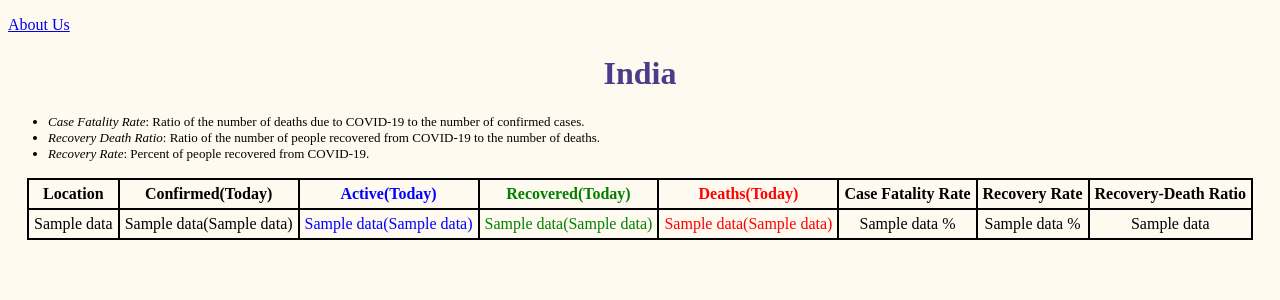
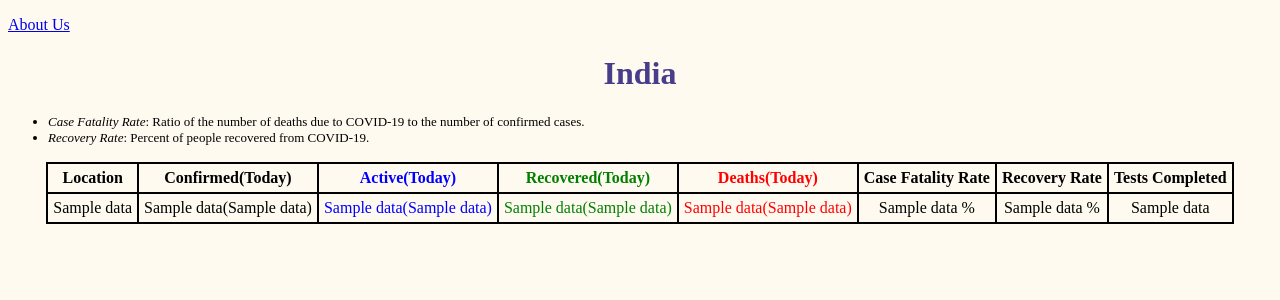
Before and after one commit to anonshubh/covid19-india, a Django app: template templates/index.html in a window 1280 px wide. Shown: the top 300 px of the page. Run offline with Django 3.2, Linux system fonts and the light colour scheme; the template is opened without the code that fills it: most values are stand-ins (such as "Sample title", 1, 10 or a date in 2020).

Commit message:
Update index.html

```diff
--- a/templates/index.html
+++ b/templates/index.html
@@ -1,13 +1,17 @@
-{% extends 'base.html' %}
-
-{% block content %}
+{% load static %}
+<!DOCTYPE html>
+<html lang="en">
+    <head>
+        <meta charset="UTF-8">
+        <meta name="viewport" content="width=device-width, initial-scale=1.0">
+        <title>India's fight against COVID-19</title>
+        <link rel="stylesheet" type="text/css" href="{% static 'css/style.css' %}">
+    </head>
+    <body>
         <p><a href="{% url 'about' %}">About Us</a></p>
         <h1>India</h1>
         <ul>
-    <li class='small'><em>Case Fatality Rate</em>: Ratio of the number of deaths due to COVID-19 to the number of
-        confirmed cases.</li>
-    <li class='small'><em>Recovery Death Ratio</em>: Ratio of the number of people recovered from COVID-19 to the number
-        of deaths.</li>
+            <li class='small'><em>Case Fatality Rate</em>: Ratio of the number of deaths due to COVID-19 to the number of confirmed cases.</li>
             <li class='small'><em>Recovery Rate</em>: Percent of people recovered from COVID-19.</li>
         </ul>
         <table>
@@ -19,22 +23,22 @@
                 <th class='death'>Deaths(Today)</th>
                 <th>Case Fatality Rate</th>
                 <th>Recovery Rate</th>
-        <th>Recovery-Death Ratio</th>
+                <th>Tests Completed</th>
             </thead>
             <tbody>
             {% for data in combined %}
                 {% for i,j,k,l,m,n,o,p,q,r,s,t in data %}
-        <td class="{% if i == 'INDIA' %}india{% endif %}">{{i}}</td>
-        <td class="{% if i == 'INDIA' %}india{% endif %}">{{j}}({{k}})</td>
+                    <td class="{% if i == 'INDIA' %}india{% endif %}" >{{i}}</td>
+                    <td class="{% if i == 'INDIA' %}india{% endif %}" >{{j}}({{k}})</td>
                     <td class="active {% if i == 'INDIA' %}india{% endif %}">{{l}}({{m}})</td>
                     <td class="recovered {% if i == 'INDIA' %}india{% endif %}">{{n}}({{o}})</td>
                     <td class="death {% if i == 'INDIA' %}india{% endif %}">{{p}}({{q}})</td>
                     <td class="{% if i == 'INDIA' %}india{% endif %}">{{r}} %</td>
-        <td class="{% if i == 'INDIA' %}india{% endif %}">{{s}}
-            {% if s != 'No Recoveries Yet' and s != 'No cases confirmed' %}%{% endif %}</td>
+                    <td class="{% if i == 'INDIA' %}india{% endif %}">{{s}} {% if s != 'No Recoveries Yet' and s != 'No cases confirmed' %}%{% endif %}</td>
                     <td class="{% if i == 'INDIA' %}india{% endif %}">{{t}}</td>
                 {% endfor %}
             </tbody>
             {% endfor %}
         </table>
-{% endblock %}
+    </body>
+</html>
```
Lines whose indentation alone changed are shown as unchanged.
